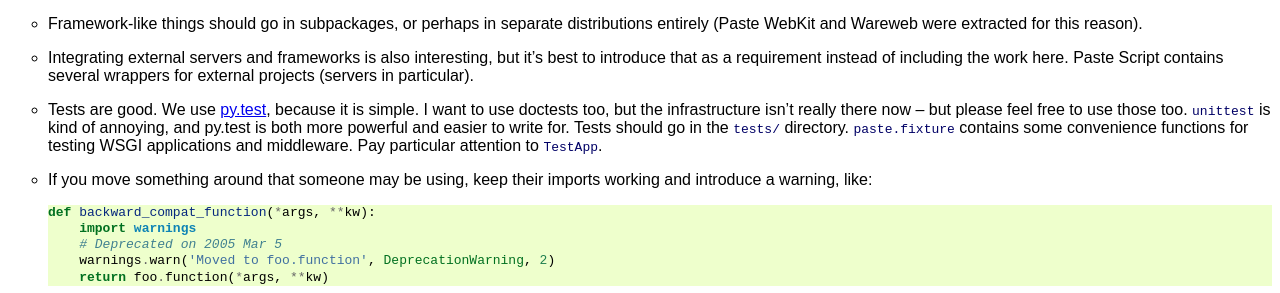
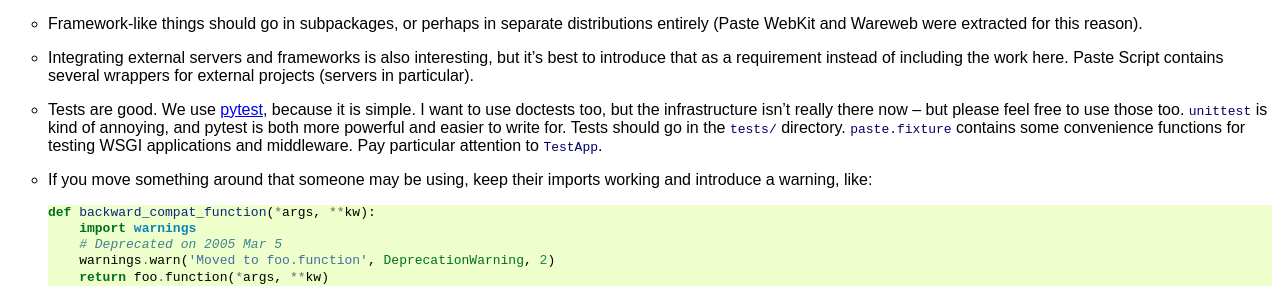
Before and after one commit to pasteorg/paste, a Sphinx documentation site: the page built from docs/DeveloperGuidelines.txt, in a window 1280 px wide. Shown: the part 579-872 px from the top of the page. Built offline with Sphinx 7.4.7, drawn with Linux system fonts in a browser that asks for light colours.

Commit message:
Pytest fixes (#9)
* pytest: fix collection warnings via __test__=False

Fixes

> "cannot collect test class %r because it has a __init__ constructor

Ref: https://github.com/pytest-dev/pytest/issues/2007

* pytest: configure testpaths

This is faster with test collection.

* pytest: fix warning with doctests

Fixes

> /usr/lib/python3.7/site-packages/_pytest/python.py:764:
> RemovedInPytest4Warning: usage of Generator.Function is deprecated,
> please use pytest.Function instead

* Minor fixes around s/py.test/pytest/

```diff
--- a/docs/DeveloperGuidelines.txt
+++ b/docs/DeveloperGuidelines.txt
@@ -52,15 +52,15 @@
   the work here.  Paste Script contains several wrappers for external
   projects (servers in particular).
 
-* Tests are good.  We use py.test_, because it is simple.  I want to
+* Tests are good.  We use pytest_, because it is simple.  I want to
   use doctests too, but the infrastructure isn't really there now --
   but please feel free to use those too.  ``unittest`` is kind of
-  annoying, and py.test is both more powerful and easier to write for.
+  annoying, and pytest is both more powerful and easier to write for.
   Tests should go in the ``tests/`` directory.  ``paste.fixture``
   contains some convenience functions for testing WSGI applications
   and middleware.  Pay particular attention to ``TestApp``.
 
-.. _py.test: http://codespeak.net/py/current/doc/test.html
+.. _pytest: https://docs.pytest.org/en/latest/
 
 * If you move something around that someone may be using, keep their
   imports working and introduce a warning, like::
--- a/docs/news.txt
+++ b/docs/news.txt
@@ -978,7 +978,7 @@
     ``wdg_validate`` and ``doctest_webapp``
 
   - a ``testserver`` module suitable to test HTTP socket
-    connections via ``py.test``
+    connections via ``pytest``
 
 * Re-factored `paste.wsgilib <module-paste.wsgilib.html>`_ into
   several other modules:
--- a/setup.cfg
+++ b/setup.cfg
@@ -8,3 +8,6 @@
 
 [bdist_wheel]
 universal=1
+
+[tool:pytest]
+testpaths = tests
```
Also changed, not shown: 4 other files.
